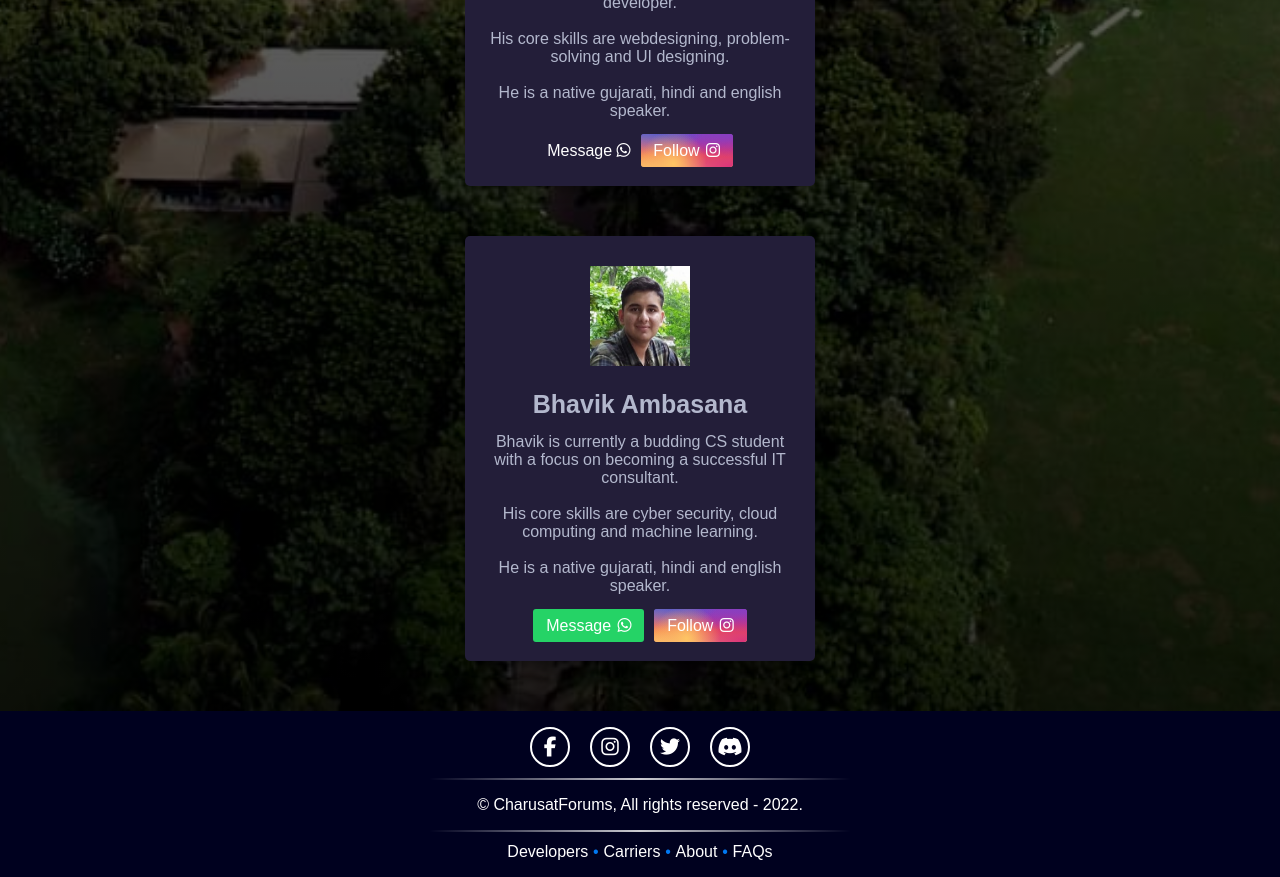
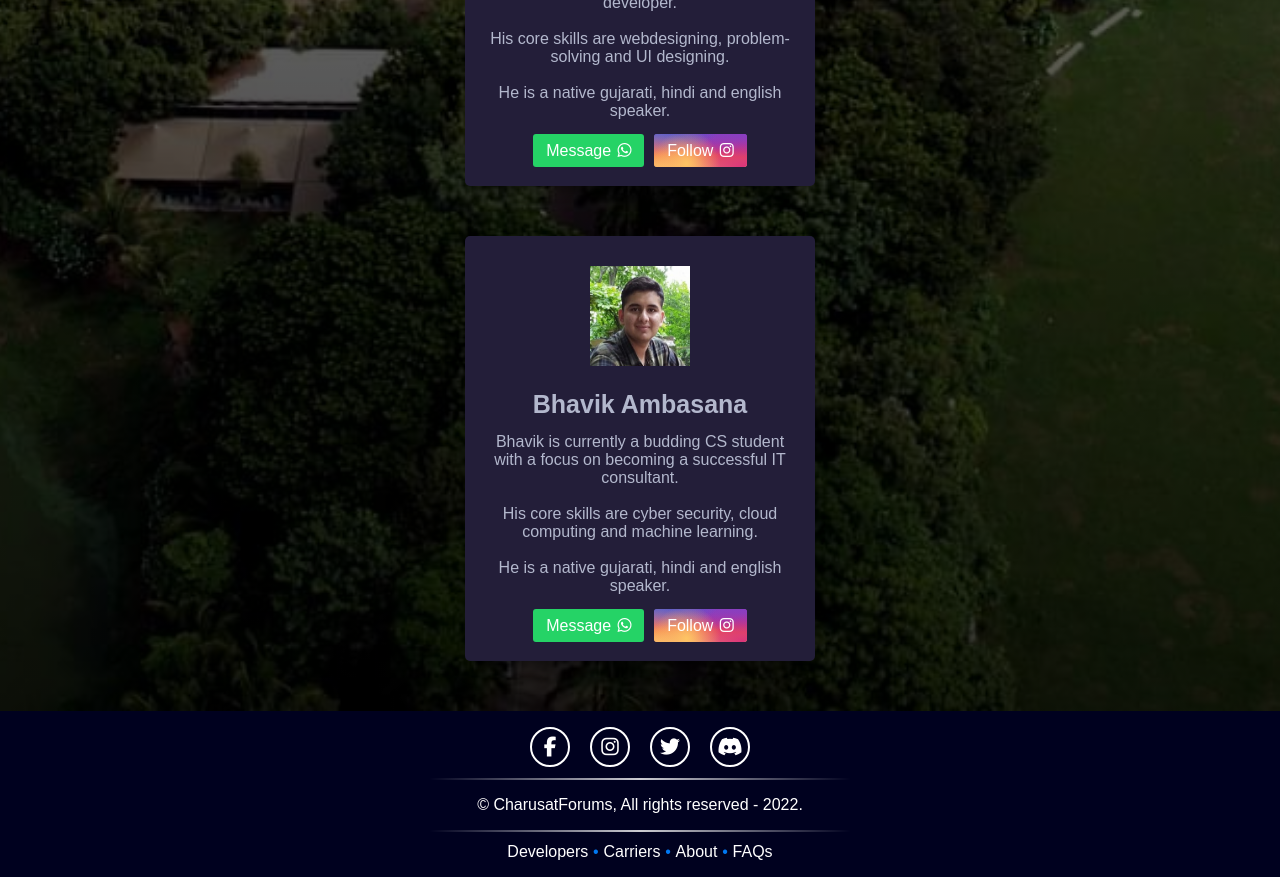
Before and after one commit to BlazerHeat/CharusatForum, a Next.js app: page /about in a window 1280 px wide. Shown: the part 1420-2297 px from the top of the page. Built offline with nearby package versions, Linux system fonts and the light colour scheme; no server answers.

Commit message:
fixed bug

```diff
--- a/containers/AboutPage.tsx
+++ b/containers/AboutPage.tsx
@@ -142,7 +142,7 @@ function AboutPage() {
                                     <a
                                         href="https://web.whatsapp.com/send?phone=919023974622"
                                         target="_blank"
-                                        className="msg-btn"
+                                        className={styles["msg-btn"]}
                                     >
                                         Message{" "}
                                         <i className="fab fa-whatsapp"></i>
```
